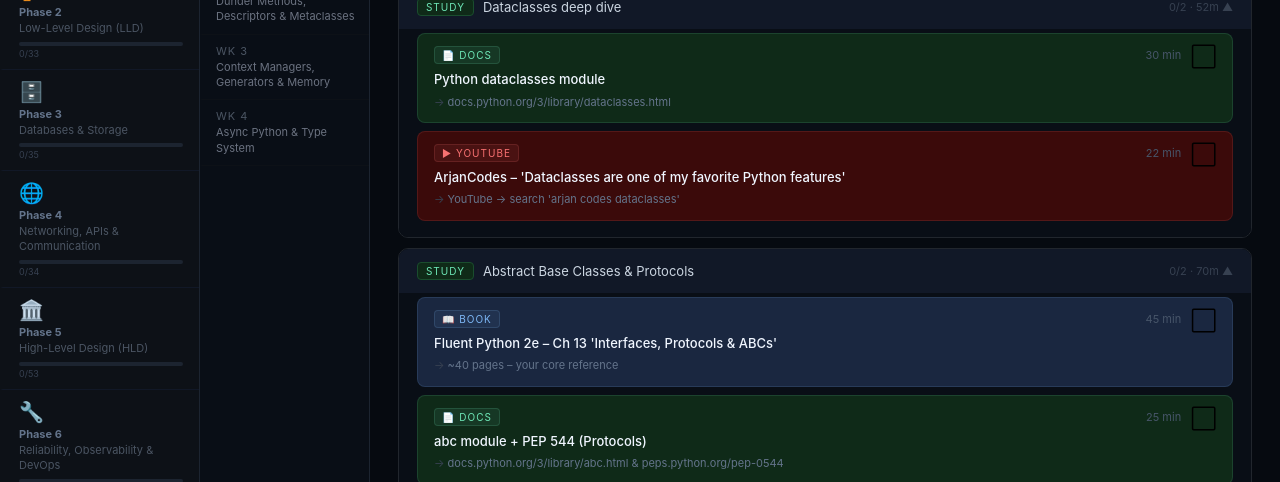
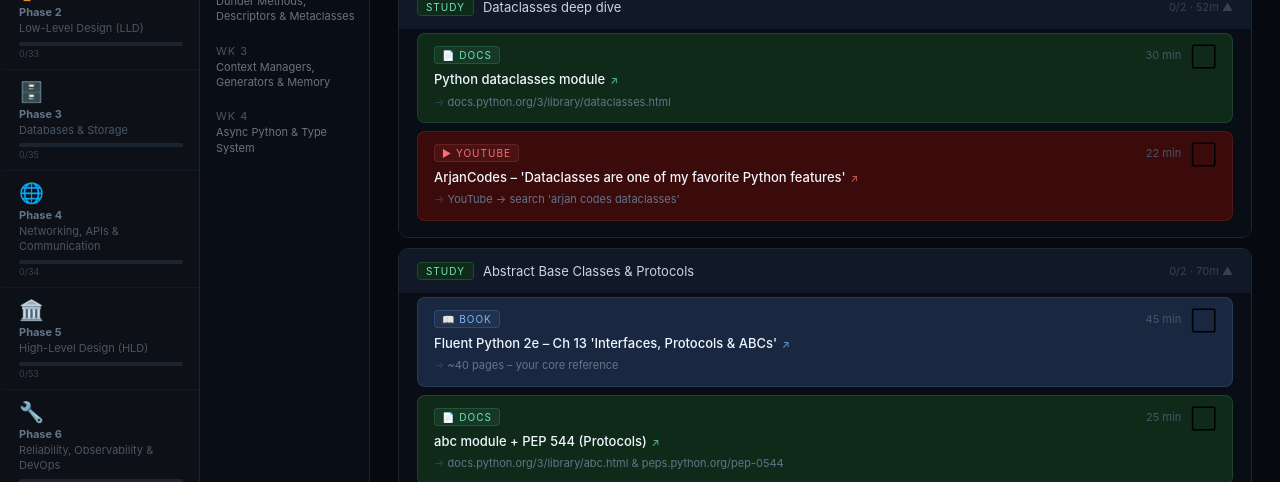
Before and after one commit to pavan-gattupalli-savii/system-design-python-roadmap, a React (Vite) app: page / in a window 1280 px wide. Shown: the part 318-800 px from the top of the page. Built offline with nearby package versions, Linux system fonts and the light colour scheme.

Commit message:
feat: make all resource links clickable — auto-resolve YouTube/docs/search URLs and add book PDFs

```diff
--- a/src/App.jsx
+++ b/src/App.jsx
@@ -2,7 +2,7 @@ import { useState, useEffect, useMemo, useCallback } from "react";
 import "./App.css";
 import {
   TYPES, TRACKER_URL, roadmap, allWeeks,
-  resId, sessionColors, getPhaseStats,
+  resId, sessionColors, getPhaseStats, BOOK_URLS,
 } from "./data/roadmap";
 
 // ── HOOKS ─────────────────────────────────────────────────────────────────────
@@ -44,6 +44,51 @@ function useProgress() {
   }, []);
 
   return { completed, toggle, reset };
+}
+
+// ── URL RESOLUTION ───────────────────────────────────────────────────────────
+
+// Converts raw "where" strings into clickable URLs.
+function resolveUrl(where) {
+  if (!where) return null;
+  if (where.startsWith("http")) return where;
+
+  // YouTube → search 'X'
+  const yt = where.match(/YouTube\s*→\s*search\s*['"](.*?)['"]/i);
+  if (yt) return `https://www.youtube.com/results?search_query=${encodeURIComponent(yt[1])}`;
+
+  // realpython.com → search 'X'
+  const rp = where.match(/realpython\.com\s*→\s*search\s*'([^']+)'/i);
+  if (rp) return `https://realpython.com/search?q=${encodeURIComponent(rp[1])}`;
+
+  // Search: 'X' or Search 'X' at start of string
+  const gs = where.match(/^[Ss]earch:?\s+'([^']+)'/);
+  if (gs) return `https://www.google.com/search?q=${encodeURIComponent(gs[1])}`;
+
+  // Bare domain/path (e.g. docs.python.org/3/... or refactoring.guru/solid — desc)
+  const dm = where.match(/^([a-z0-9][a-z0-9.-]*\.[a-z]{2,}(?:\/[^\s]*)?)/i);
+  if (dm) return `https://${dm[1]}`;
+
+  return null;
+}
+
+// Returns the best URL for a resource card (explicit url field → where → item → BOOK_URLS).
+function getResourceUrl(res) {
+  if (res.url) return res.url;
+  const w = resolveUrl(res.where);
+  if (w) return w;
+  // YouTube items with "Search: 'X'" in the title
+  if (res.type === "YouTube") {
+    const m = res.item.match(/^Search:\s*'([^']+)'/i);
+    if (m) return `https://www.youtube.com/results?search_query=${encodeURIComponent(m[1])}`;
+  }
+  // Books: look up free online version
+  if (res.type === "Book") {
+    for (const [key, url] of Object.entries(BOOK_URLS)) {
+      if (res.item.includes(key)) return url;
+    }
+  }
+  return null;
 }
 
 // ── RESOURCE CARD ─────────────────────────────────────────────────────────────
@@ -91,7 +136,23 @@ function ResourceCard({ phase, weekN, si, ri, res, completed, toggle, isMobile }
               fontWeight: 500,
             }}
           >
-            {res.item}
+            {(() => {
+              const url = getResourceUrl(res);
+              return url ? (
+                <a
+                  href={url}
+                  target="_blank"
+                  rel="noopener noreferrer"
+                  style={{ color: "inherit", textDecoration: "none" }}
+                  onMouseEnter={(e) => (e.currentTarget.style.textDecoration = "underline")}
+                  onMouseLeave={(e) => (e.currentTarget.style.textDecoration = "none")}
+                  onClick={(e) => e.stopPropagation()}
+                >
+                  {res.item}
+                  <span style={{ fontSize: 10, color: tc.tx, marginLeft: 5, opacity: 0.75 }}>↗</span>
+                </a>
+              ) : res.item;
+            })()}
           </div>
           <div style={{ fontSize: 11, color: "#64748b", marginTop: 5, lineHeight: 1.4 }}>
             <span style={{ color: "#374151" }}>{"→ "}</span>
--- a/src/data/roadmap.js
+++ b/src/data/roadmap.js
@@ -1,5 +1,12 @@
 export const TRACKER_URL =
   "https://docs.google.com/spreadsheets/d/1w3S42p_ZAH9t_OLJQZ8N5fkFy4wHnmdj/edit?usp=drivesdk&ouid=106113630169695081159&rtpof=true&sd=true";
+
+// URLs for freely accessible book versions
+export const BOOK_URLS = {
+  "Fluent Python": "https://elmoukrie.com/wp-content/uploads/2022/05/luciano-ramalho-fluent-python_-clear-concise-and-effective-programming-oreilly-media-2022.pdf",
+  "DDIA":         "https://dataintensive.net/",
+  "Google SRE Book": "https://sre.google/sre-book/table-of-contents/",
+};
 
 export const TYPES = {
   "Book":       { bg: "#1a2740", tx: "#7eb8f7", icon: "📖" },
```
